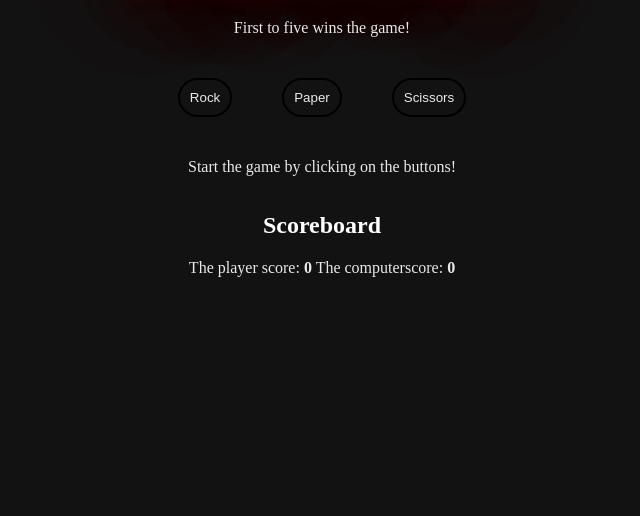
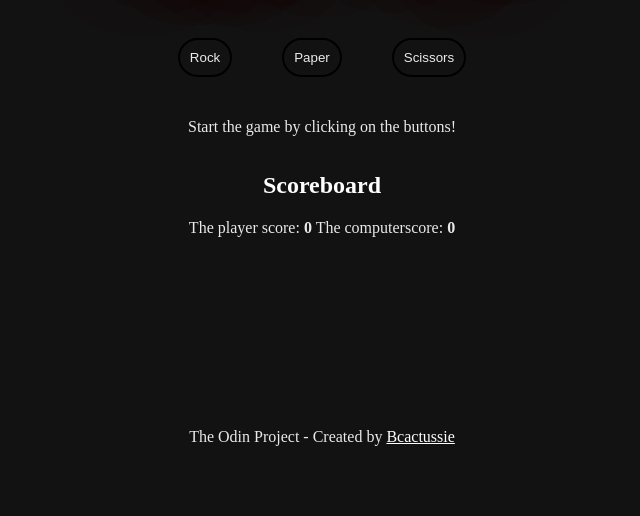
Before and after one commit to Bcactussie/Rock-Paper-Scissors, a plain HTML site: page index.html in a window 1280 px wide. Shown: the part 300-816 px from the top of the page, without its empty margins (318-958 px from the left). Drawn offline with Linux system fonts and the light colour scheme.

Commit message:
added few more styling details

```diff
--- a/index.html
+++ b/index.html
@@ -18,8 +18,8 @@
     <p>The player score: <strong id="playerscore">0</strong> The computerscore: <strong id="computerscore">0</strong></p></div>
 <div id="popup" class="popup"> <h1 id="winnerOTtheGame">Hello!</h1>
     <div><button class="reload">Play Again!</button></div>
-</h1>
 </div>
 </div>
+<div class="footer">The Odin Project - Created by <a href="https://github.com/Bcactussie">Bcactussie</a></div>
 </body>
 </html>
--- a/style.css
+++ b/style.css
@@ -3,7 +3,7 @@
 }
 
 .main {
-    min-height: 100vh;
+    min-height: 90vh;
     display: flex;
     justify-content: center;
     align-items: center;
@@ -144,3 +144,12 @@ h2 {
               0 0 2.8rem #bc13fe,
               inset 0 0 1.3rem #bc13fe;
   }
+
+ .footer {
+    text-align: center;
+    color: #eaeaea;
+ }
+
+ .footer a{
+    color: #fff;
+ }
```
